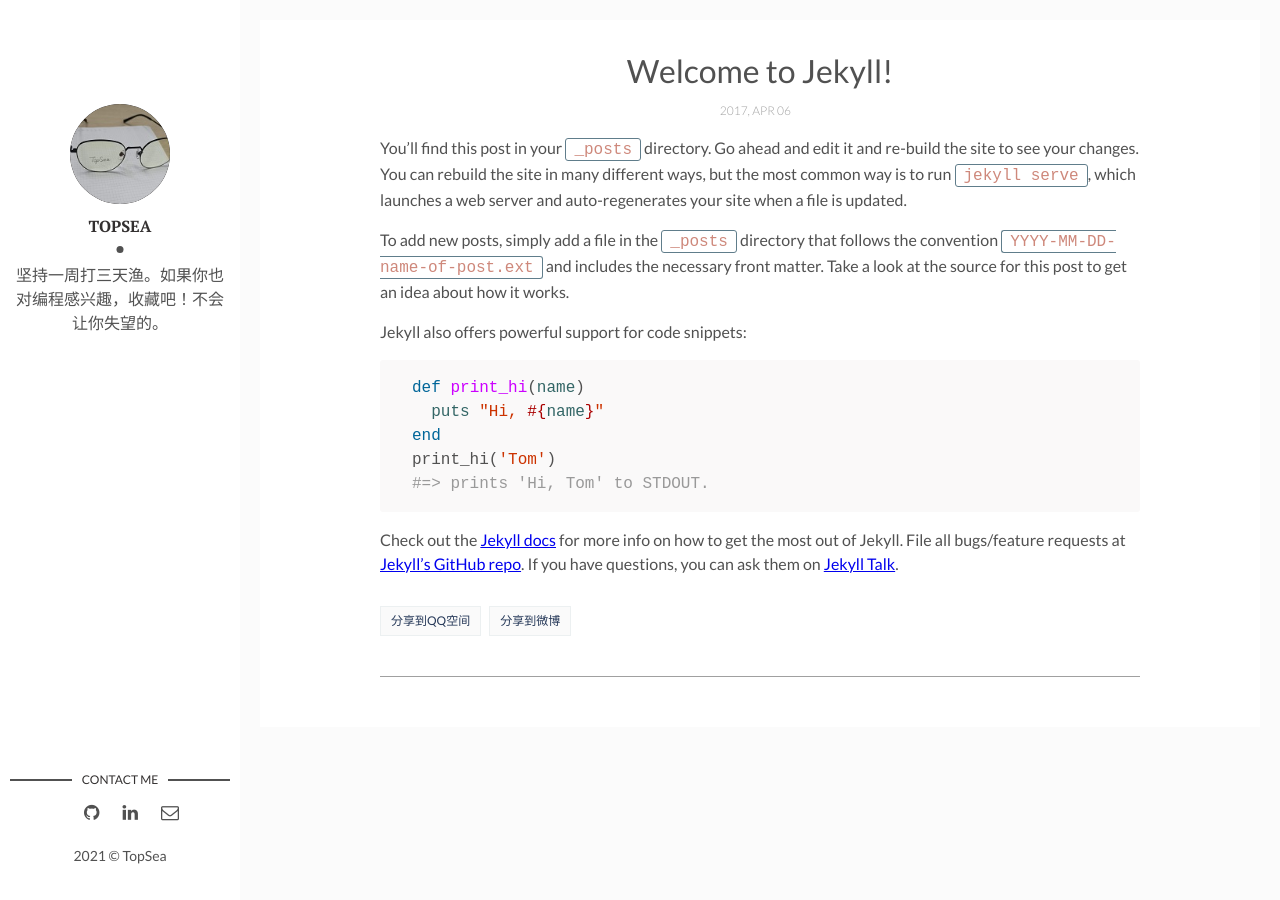
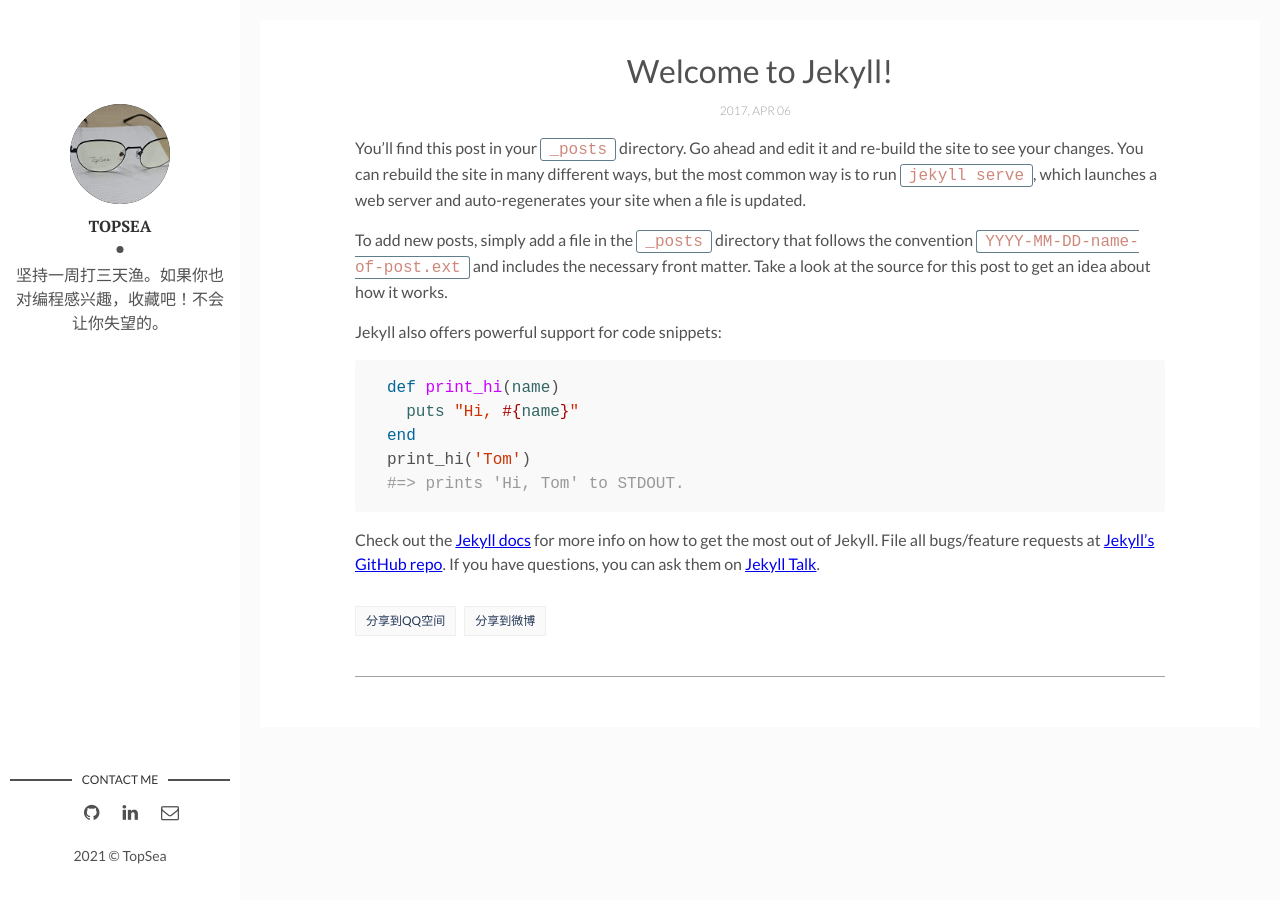
Before and after one commit to TopSea/TopSea.github.io, a Jekyll site: the page built from _posts/2017-04-06-welcome-to-jekyll.markdown, in a window 1280 px wide. Built offline with Jekyll 4.4.1, drawn with Linux system fonts in a browser that asks for light colours.

Commit message:
调整了博客内容页
视频高度与宽度的比例，内容整体宽度和边距。

```diff
--- a/_config.yml
+++ b/_config.yml
@@ -20,6 +20,14 @@
 
 # Build Settings
 markdown: kramdown
+highlighter: rouge
+kramdown:
+  input: GFM                            # use Github Flavored Markdown !important
+  syntax_highlighter_opts:
+  # block:
+  #   line_numbers: true
+
+# 行号开启会出错
 plugins:
   - jekyll-sitemap
   - jekyll-paginate
--- a/assets/css/main.css
+++ b/assets/css/main.css
@@ -1200,7 +1200,7 @@
 
 /* - - - - - - - - - - Post Page Styles - - - - - - - - - - */
 .page-content {
-    width: 80%;
+    width: 85%;
     margin: 0 auto;
 }
 
```
